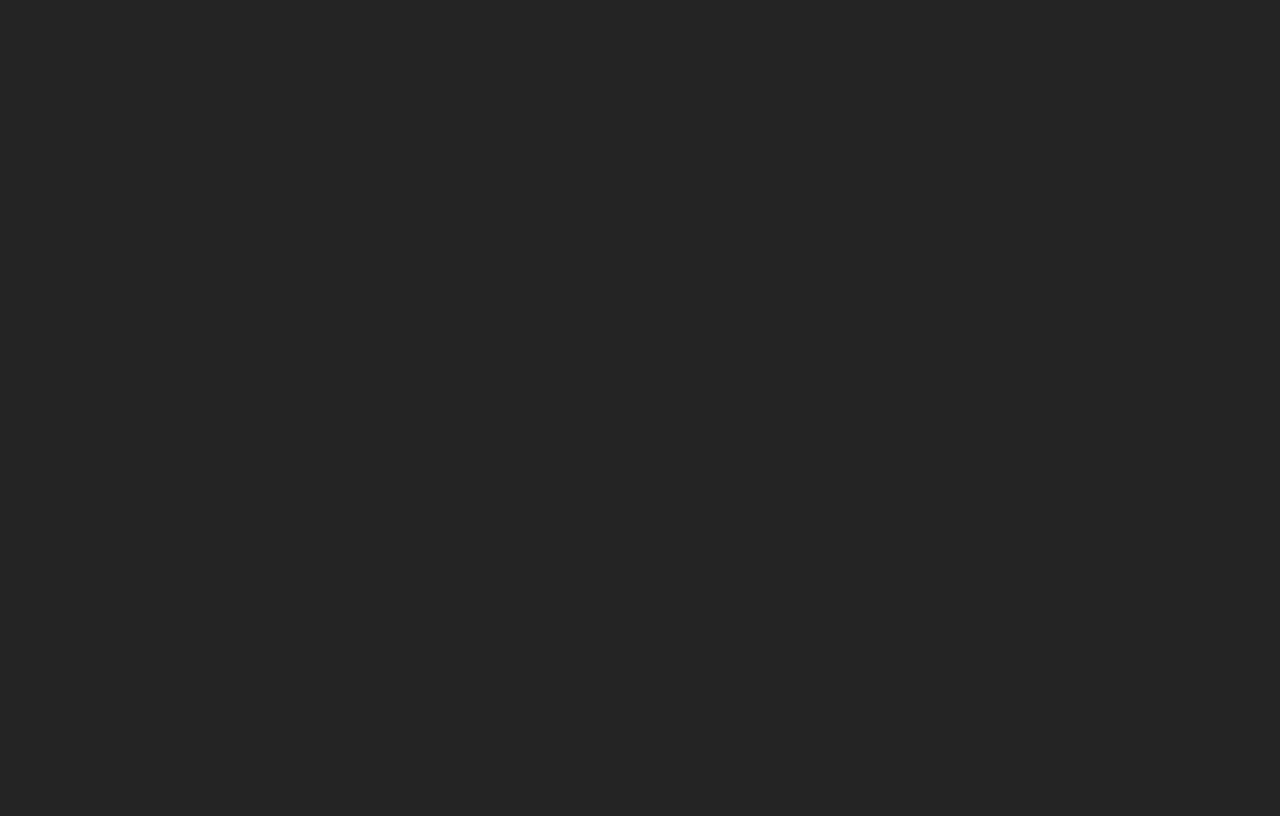
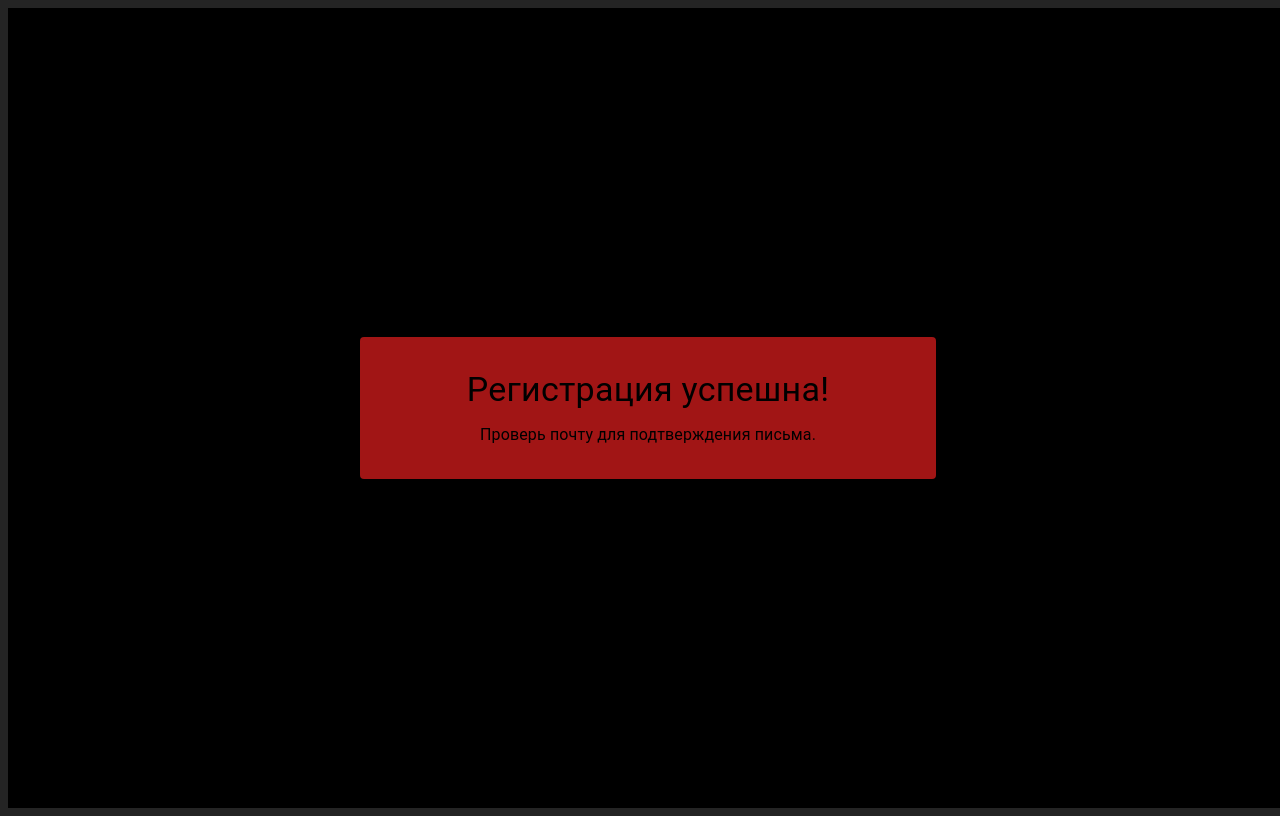
Before and after one commit to ShadowDeals/frontend, a React (Vite) app: page /check-email in a window 1280 px wide. Before the commit this address had no page. Built offline with nearby package versions, Linux system fonts and the light colour scheme.

Commit message:
register page

```diff
--- /dev/null
+++ b/src/AccessControl/CheckEmail.jsx
@@ -0,0 +1,35 @@
+import React from 'react';
+import { Typography, Paper, Box } from '@mui/material';
+
+export default function CheckEmailComponent({ email }) {
+    return (
+        <Box
+            sx={{
+                bgcolor: 'black',
+                width: '100vw',
+                height: '100vh',
+                display: 'flex',
+                justifyContent: 'center',
+                alignItems: 'center',
+            }}
+        >
+            <Paper
+                elevation={3}
+                sx={{
+                    p: 4,
+                    textAlign: 'center',
+                    width: '40%',
+                    bgcolor: '#990000',
+                    color: 'black',
+                }}
+            >
+                <Typography variant="h4" component="h1" sx={{color: 'black'}} gutterBottom>
+                    Регистрация успешна!
+                </Typography>
+                <Typography variant="body1" sx={{color: 'black'}}>
+                    Проверь почту {email} для подтверждения письма.
+                </Typography>
+            </Paper>
+        </Box>
+    );
+}
--- a/src/AccessControl/Register.jsx
+++ b/src/AccessControl/Register.jsx
@@ -14,7 +14,7 @@ import {
 
 import ColorSwitchableButton from "../CommonComponents/Buttons.jsx";
 import { StyledTextField } from "./Login.jsx";
-import React, { useState } from "react";
+import React, {useEffect, useState} from "react";
 import { useNavigate } from "react-router-dom";
 import {Formik, useFormikContext} from 'formik';
 import * as Yup from 'yup';
@@ -23,6 +23,7 @@ import {
     registerSelectMenuItemSx,
     registerSelectSx
 } from "../CommonComponents/RegisterStyles.js";
+import axios from "axios";
 
 
 const userValidationSchema = Yup.object({
@@ -354,7 +355,7 @@ function DonRegisterComponent() {
     );
 }
 
-function DonRegisterForm() {
+function DonRegisterForm({onSuccess}) {
     return (
         <Formik
             initialValues={{
@@ -366,9 +367,18 @@ function DonRegisterForm() {
                 passwordConfirm: '',
             }}
             validationSchema={donValidationSchema}
-            onSubmit={(values) => {
-                console.log('Форма дона отправлена:', values);
+            onSubmit={async (values, { setSubmitting, setErrors }) => {
+                const userEmail = values.email;
+                try {
+                    await new Promise((resolve) => setTimeout(resolve, 1000));
+                    onSuccess(userEmail);
+                } catch (err) {
+                    setErrors({ email: `Ошибка подключения к серверу: ${err.message || err}` });
+                } finally {
+                    setSubmitting(false);
+                }
             }}
+
         >
             {({handleSubmit}) => {
                 return (
@@ -390,6 +400,19 @@ function RegionSelect({ sx = {}, name }) {
         handleBlur,
         touched,
         errors} = useFormikContext();
+
+    const [regions, setRegions] = useState([]);
+
+    useEffect(() => {
+        axios.get('http://localhost:8080/region?isBandExist=false')
+            .then(response => {
+                setRegions(response.data);
+            })
+            .catch(error => {
+                console.error('Ошибка при загрузке регионов:', error);
+            });
+    }, []);
+
     return (
         <Box sx={{ width: '100%', marginTop: '3%', marginBottom: '3%', ...sx }}>
             <FormControl size='small' fullWidth error={touched.region && Boolean(errors.region)}>
@@ -430,9 +453,11 @@ function RegionSelect({ sx = {}, name }) {
                     }}
                     sx={registerSelectSx}
                 >
-                    <ColoredMenuItem value={"Выборгский район"}>Выборгский район</ColoredMenuItem>
-                    <ColoredMenuItem value={"Московский район"}>Московский район</ColoredMenuItem>
-                    <ColoredMenuItem value={"Василеостровский район"}>Василеостровский район</ColoredMenuItem>
+                    {regions.map(region => (
+                        <ColoredMenuItem key={region} value={region}>
+                            {region}
+                        </ColoredMenuItem>
+                    ))}
                 </Select>
                 {touched.region && Boolean(errors.region) && (
                     <FormHelperText sx={{
@@ -511,6 +536,11 @@ function RegisterComponent() {
     const navigateWelcome = () => {
         navigate('/welcome');
     };
+    const handleRegisterSuccess = (email) => {
+        console.log('Почта для подтверждения:', email);
+        navigate('/check-email', { state: { email } });
+    };
+
     return (
         <Box
             display="flex"
@@ -550,7 +580,7 @@ function RegisterComponent() {
                 <RoleSelect role={selectedRole} onRoleChanged={setSelectedRole} fullWidth></RoleSelect>
                 {selectedRole === '' ? (<></>):(
                     selectedRole === 'Дон' ? (
-                        <DonRegisterForm></DonRegisterForm>
+                        <DonRegisterForm onSuccess={handleRegisterSuccess}></DonRegisterForm>
                     ) : (
                         selectedRole === 'Администратор' || selectedRole === 'Солдат' ? (
                             <Box>
--- a/src/App.jsx
+++ b/src/App.jsx
@@ -8,6 +8,7 @@ import EmailConfirmComponent from "./AccessControl/EmailConfirm.jsx";
 import MainDonComponent from "./Common/HomeComponent.jsx";
 import {ThemeProvider} from "@mui/material";
 import TheShadowDealsTheme from "./Theme.jsx";
+import CheckEmailComponent from "./AccessControl/CheckEmail.jsx";
 
 function App() {
   return (
@@ -19,6 +20,13 @@ function App() {
             <Route path="/register" element={<RegisterComponent/>}/>
             <Route path="/password-reset" element={<PasswordResetComponent/>}/>
             <Route path="/email-confirm" element={<EmailConfirmComponent/>}/>
+            <Route path="/check-email"
+                   element={
+                       <ThemeProvider theme={TheShadowDealsTheme}>
+                        <CheckEmailComponent/>
+                       </ThemeProvider>
+                   }
+            />
             <Route
                 path="/dons/id1234"
                 element={
--- a/src/Welcome/Welcome.jsx
+++ b/src/Welcome/Welcome.jsx
@@ -1,4 +1,4 @@
-import React from 'react';
+import React, {useEffect, useState} from 'react';
 import { Box, Typography, Grid, Link, Stack, List, ListItem} from '@mui/material';
 import { styled } from '@mui/material/styles';
 import ArrowForwardIosSharpIcon from '@mui/icons-material/ArrowForwardIosSharp';
@@ -10,6 +10,7 @@ import MuiAccordionSummary, {
 import MuiAccordionDetails from '@mui/material/AccordionDetails';
 import ColorSwitchableButton from '../CommonComponents/Buttons.jsx';
 import { useNavigate } from "react-router-dom";
+import axios from "axios";
 
 const AccordionPanel = {
     Don: 'panel1',
@@ -222,6 +223,25 @@ function WelcomeCentralComponent() {
     const handleRegisterClick = () => {
         navigate('/register');
     };
+
+    const [showRegister, setShowRegister] = useState(false);
+
+    useEffect(() => {
+        axios.get("http://localhost:8080/region?isBandExist=false")
+            .then((response) => {
+                const data = response.data;
+                if (Array.isArray(data) && data.length > 0) {
+                    setShowRegister(true);
+                } else {
+                    setShowRegister(false);
+                }
+            })
+            .catch((error) => {
+                console.error("Ошибка при загрузке данных о регионах:", error);
+                setShowRegister(false);
+            });
+    }, []);
+
     return (
         <Box
             display="flex"
@@ -267,9 +287,11 @@ function WelcomeCentralComponent() {
                         <ColorSwitchableButton onClick={handleLoginClick}>
                             Войти
                         </ColorSwitchableButton>
-                        <ColorSwitchableButton onClick={handleRegisterClick}>
-                            Зарегистрироваться
-                        </ColorSwitchableButton>
+                        {showRegister && (
+                            <ColorSwitchableButton onClick={handleRegisterClick}>
+                                Зарегистрироваться
+                            </ColorSwitchableButton>
+                        )}
                     </Stack>
                 </Stack>
             </Box>
```
